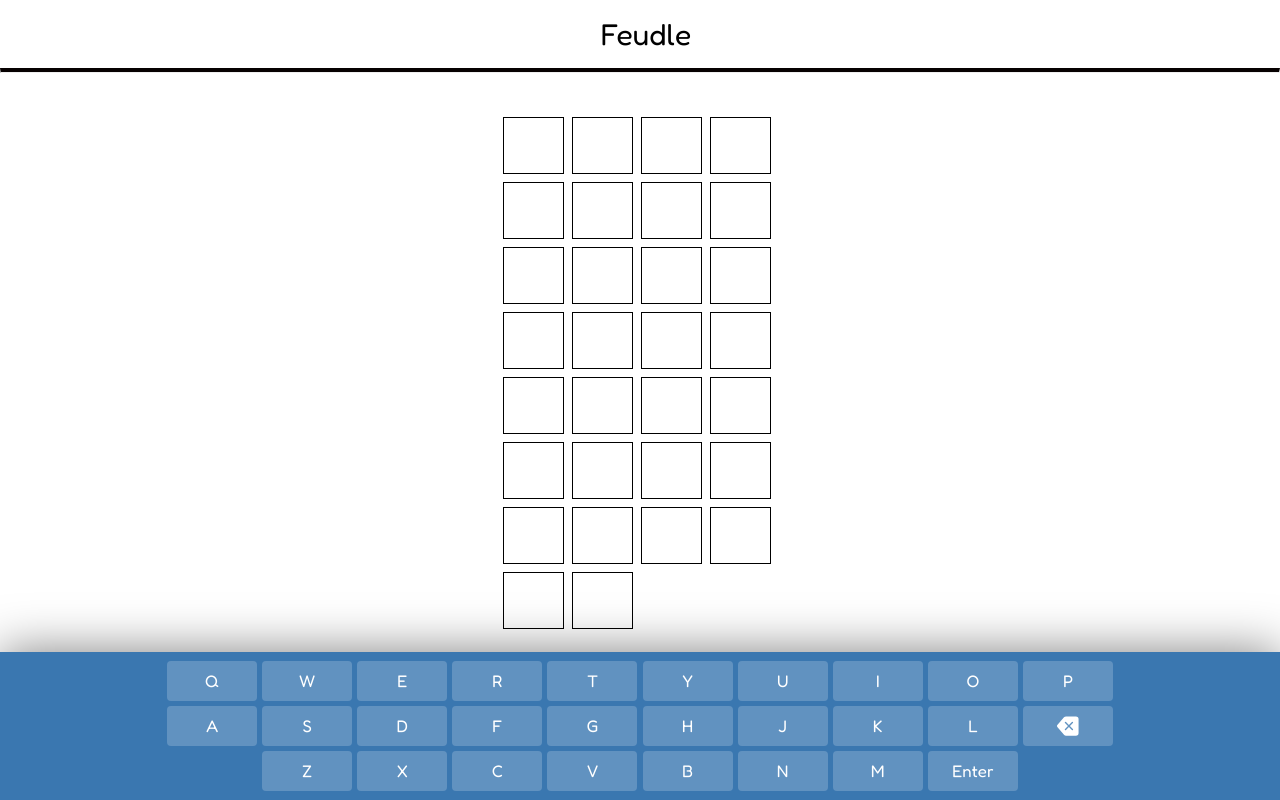
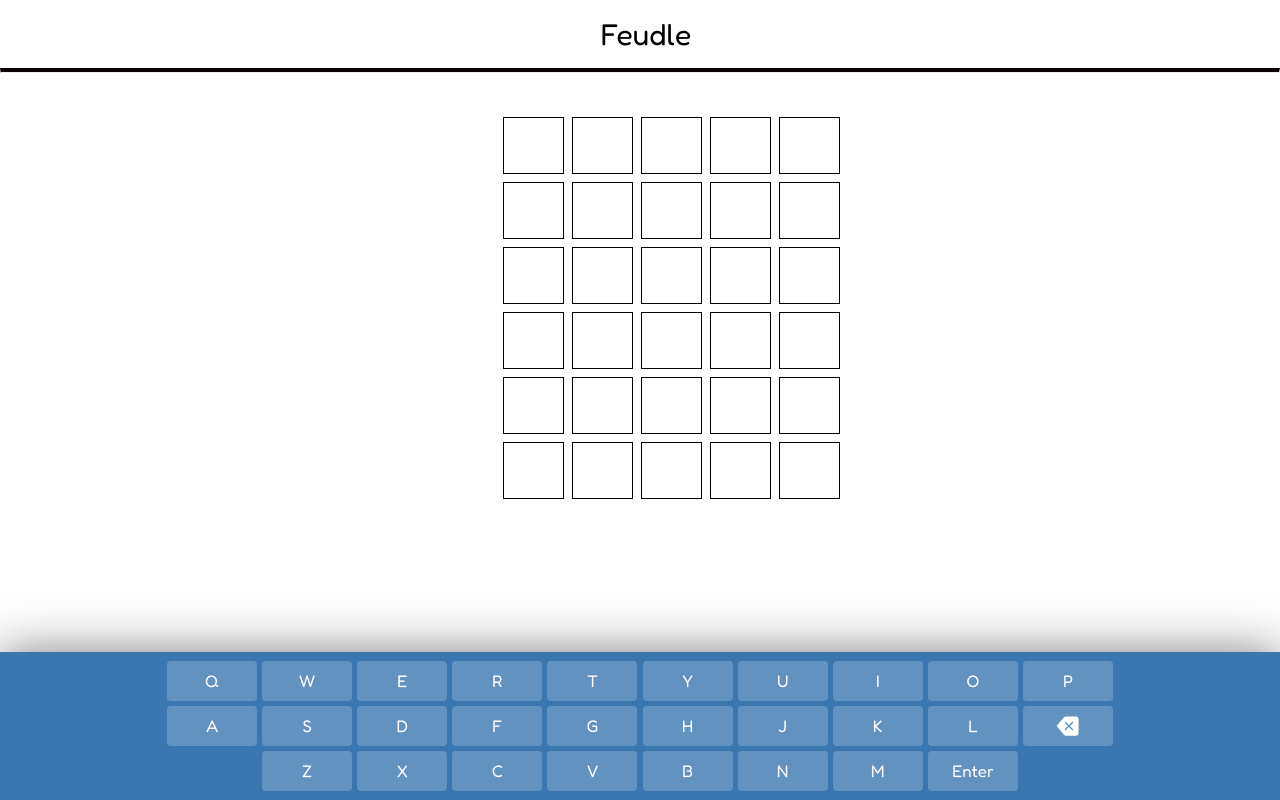
Before and after one commit to abhinildutt/feudle-2.0, a React (Create React App) app: page / in a window 1280 px wide. Built offline with nearby package versions, Linux system fonts and the light colour scheme.

Commit message:
border change

```diff
--- a/src/components/Box_player1.css
+++ b/src/components/Box_player1.css
@@ -1,5 +1,5 @@
 .body-boxes {
-    margin-top: 4vh; margin-left: 39vw; margin-right: 35vw; float: left;
+   width: 350px; margin-top: 4vh; margin-left: 39vw; margin-right: 35vw; float: left;
 }
 
 .lines {
```
